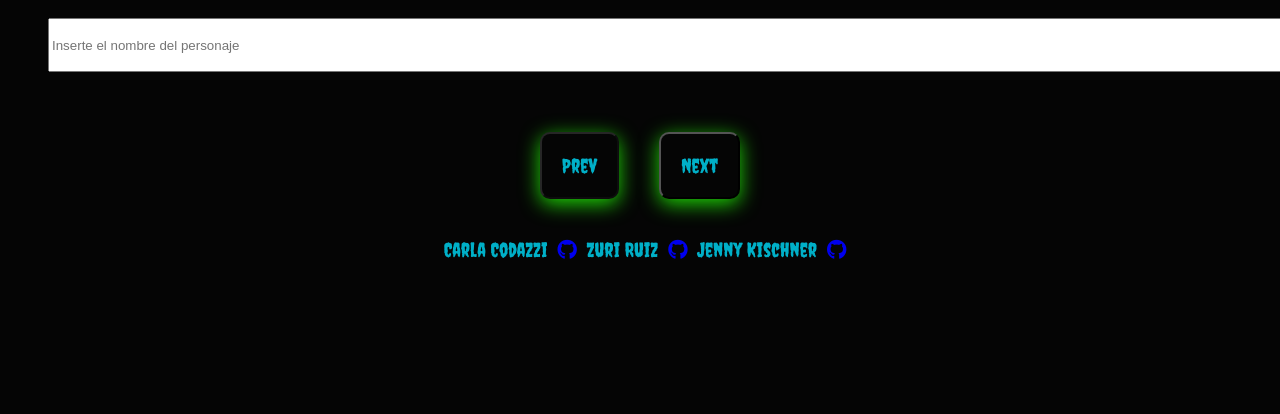
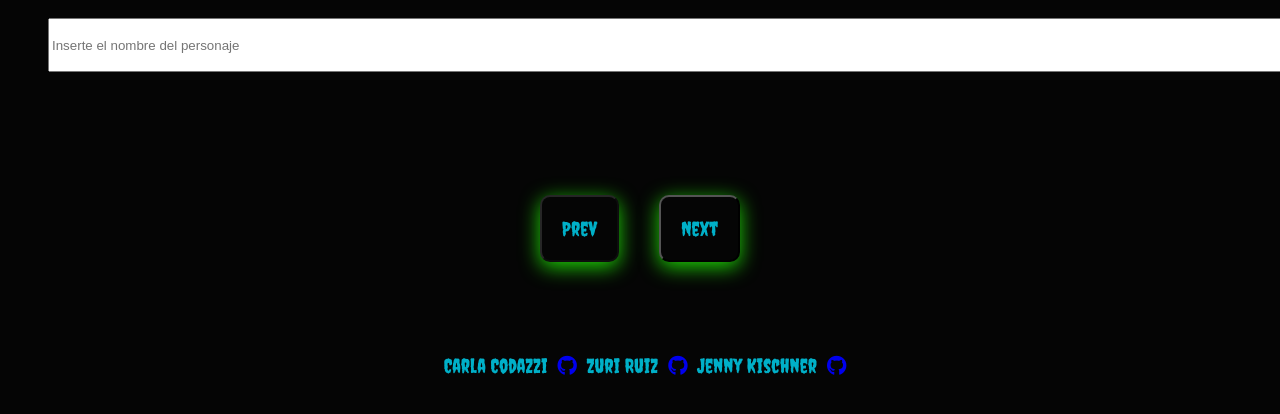
Before and after one commit to ZuriRuiz/BuscadorDeComics, a website: page index.html in a window 1280 px wide. Shown: the part 330-744 px from the top of the page. Drawn offline with Linux system fonts and the light colour scheme; no server answers.

Commit message:
estilado footer

```diff
--- a/style.scss
+++ b/style.scss
@@ -56,6 +56,7 @@ nav {
 #control-botones {
   display: flex;
   justify-content: center;
+  margin: 5%;
 }
 
 #tarjetasDePersonajes {
@@ -66,7 +67,6 @@ nav {
 .contenedor-tarjetas {
   display: flex;
   flex-wrap: wrap;
-
   padding: 20px;
   margin: 20px;
 }
@@ -94,7 +94,7 @@ nav {
   align-items: center;
   height: 40px;
   font-size: 20px;
-  margin: 10px;
+  margin: 5%;
 }
 
 i {
```
Also changed, not shown: style.css, 1 other file.
